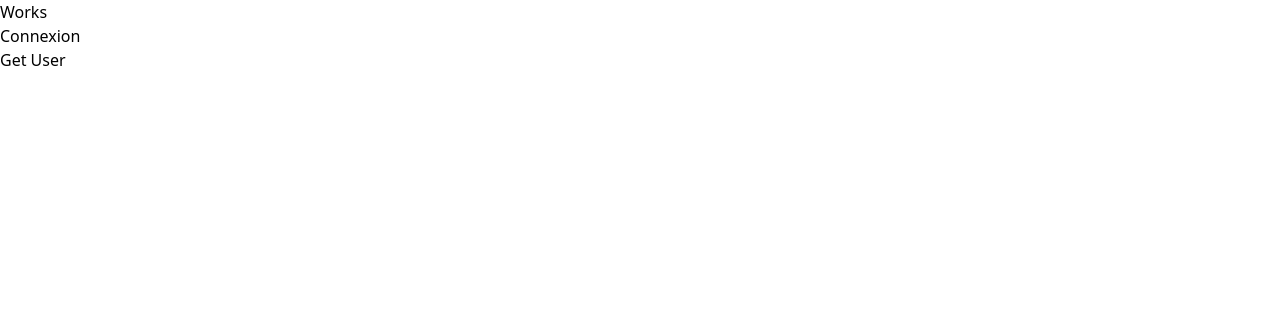
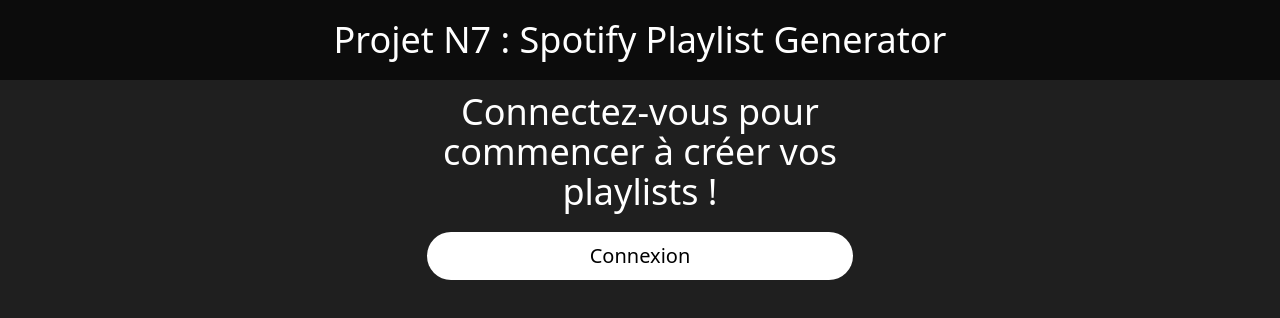
Before and after one commit to Paul-Arago/Project-N7-SpotifyApp, a Vue app in the folder frontend/: page / in a window 1280 px wide. Shown: the top 318 px of the page. Built offline with nearby package versions, Linux system fonts and the light colour scheme.

Commit message:
Login page + router

```diff
--- a/frontend/package.json
+++ b/frontend/package.json
@@ -10,7 +10,7 @@
   },
   "dependencies": {
     "vue": "^3.5.10",
-    "vue-router": "^4.4.5"
+    "vue-router": "^4.5.0"
   },
   "devDependencies": {
     "@vitejs/plugin-vue": "^5.1.4",
--- a/frontend/src/App.vue
+++ b/frontend/src/App.vue
@@ -1,21 +1,12 @@
 <template>
-<h1>Works</h1>
-<button @click="login()">Connexion</button><br>
-<button @click="getUser()">Get User</button>
+<router-view></router-view>
 </template>
 
 <script setup>
-import { ref } from "vue";
-var data;
-async function login(){
-    const response = await fetch("/login");
-    const authUrl = await response.text();
-    window.location = authUrl;
+</script>
+
+<style>
+body{
+    background-color: #1F1F1F;
 }
-
-async function getUser(){
-    const response = await fetch("/user");
-    console.log(await response);
-}
-
-</script>
+</style>
--- /dev/null
+++ b/frontend/src/components/Header.vue
@@ -0,0 +1,5 @@
+<template>
+<div class="bg-[#0C0C0C] h-5 md:h-10 lg:h-20 flex items-center justify-center">
+    <h1 class="text-white text-xl sm:text-2xl lg:text-4xl">Projet N7 : Spotify Playlist Generator</h1>
+</div>
+</template>
--- a/frontend/src/components/Home.vue
+++ b/frontend/src/components/Home.vue
@@ -0,0 +1,10 @@
+<template>
+<Header />
+
+
+<router-view></router-view>
+</template>
+
+<script setup>
+import Header from "/src/components/Header.vue"
+</script>
--- /dev/null
+++ b/frontend/src/components/Login.vue
@@ -0,0 +1,30 @@
+<template>
+<Header />
+<div class="grid grid-cols-3">
+    <div class="col-start-2 col-end-2">
+        <p class="text-white text-xl sm:text-2xl lg:text-4xl mt-3 text-center">
+            Connectez-vous pour commencer à créer vos playlists !
+        </p>
+        <button class="bg-white text-black rounded-3xl w-full text-base sm:text-lg lg:text-xl h-6 sm:h-9
+         lg:h-12 mt-5 hover:font-bold bg-white hover:bg-[#C8C8C8]"
+         @click="login()">Connexion</button><br>
+    </div>
+</div>
+
+
+
+<router-view></router-view>
+</template>
+
+<script setup>
+import Header from "/src/components/Header.vue"
+
+async function login(){
+    const response = await fetch("/login");
+    const authUrl = await response.text();
+    window.location = authUrl;
+}
+</script>
+
+<style>
+</style>
--- a/frontend/src/main.js
+++ b/frontend/src/main.js
@@ -1,5 +1,6 @@
 import { createApp } from 'vue'
 import './style.css'
 import App from './App.vue'
+import router from '../router'
 
-createApp(App).mount('#app')
+createApp(App).use(router).mount('#app')
```
Also changed, not shown: frontend/router/index.js (added, +21 -0 lines), 2 other files (tests, documents, lock files or other folders).
